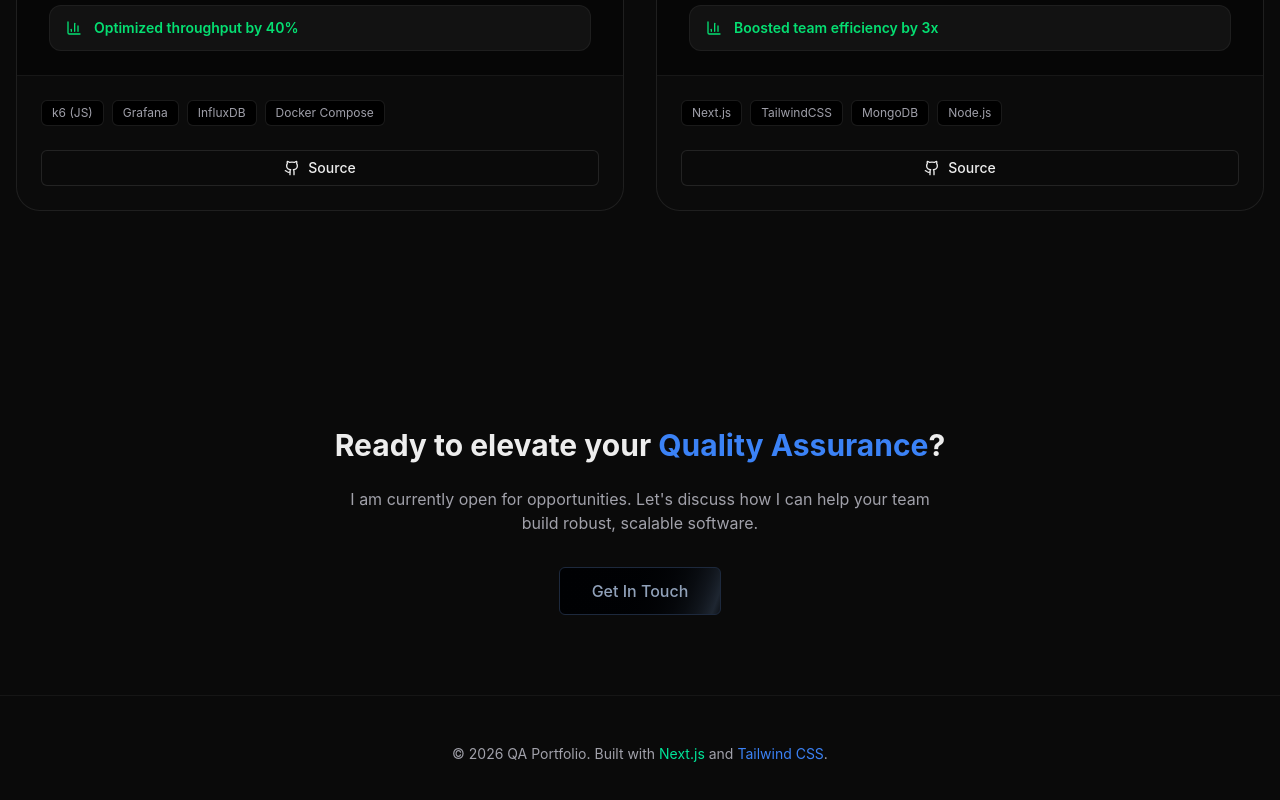
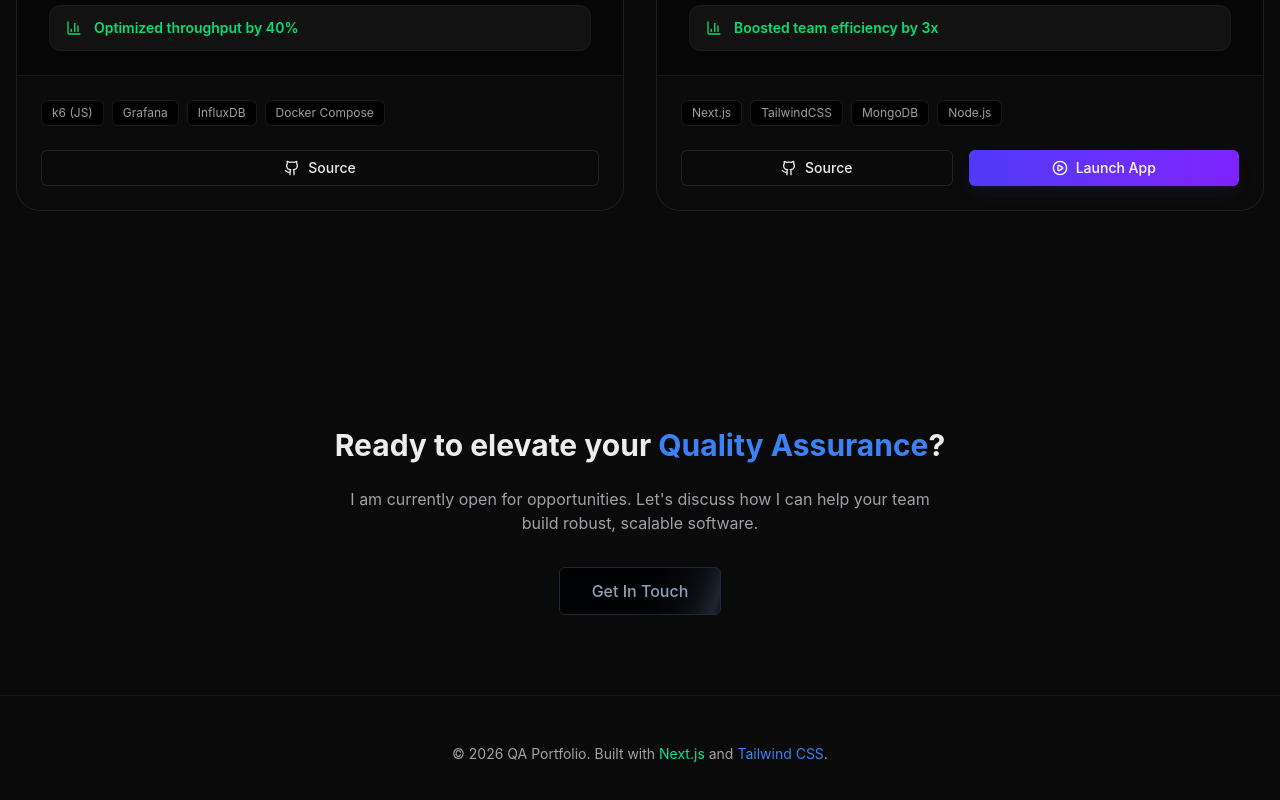
Before and after one commit to tansolo-qa/project-unknow, a Next.js app: page / in a window 1280 px wide. Shown: the part 4226-5026 px from the top of the page. Built offline with nearby package versions, Linux system fonts and the light colour scheme.

Commit message:
feat: Add Projects component to display a portfolio and configure concurrent development for linked projects.

```diff
--- a/package.json
+++ b/package.json
@@ -3,7 +3,9 @@
   "version": "0.1.0",
   "private": true,
   "scripts": {
-    "dev": "next dev",
+    "dev": "concurrently -n \"PORTFOLIO,TDM\" -c \"bgBlue.bold,bgMagenta.bold\" \"npm run dev:portfolio\" \"npm run dev:tdm\"",
+    "dev:portfolio": "next dev",
+    "dev:tdm": "npm run dev --prefix projects/test-data-manager -- -p 3001",
     "build": "next build",
     "start": "next start",
     "lint": "eslint",
@@ -28,6 +30,7 @@
     "@types/react": "^19",
     "@types/react-dom": "^19",
     "babel-plugin-react-compiler": "1.0.0",
+    "concurrently": "^9.2.1",
     "eslint": "^9",
     "eslint-config-next": "16.1.3",
     "tailwindcss": "^4",
--- a/src/components/Projects.tsx
+++ b/src/components/Projects.tsx
@@ -67,7 +67,8 @@ const projects = [
         ],
         metrics: "Boosted team efficiency by 3x",
         icon: Database,
-        sourceUrl: "https://github.com/tansolo-qa/project-unknow/tree/master/projects/test-data-manager"
+        sourceUrl: "https://github.com/tansolo-qa/project-unknow/tree/master/projects/test-data-manager",
+        demoUrl: "http://localhost:3001"
     }
 ]
 
@@ -83,7 +84,8 @@ export function Projects() {
 
             <div className="grid grid-cols-1 gap-8 md:grid-cols-2">
                 {projects.map((project, idx) => {
-                    const Icon = project.icon
+                    // eslint-disable-next-line @typescript-eslint/no-explicit-any
+                    const Icon = project.icon as any
                     return (
                         <div key={idx} className="group relative flex flex-col rounded-3xl border border-white/10 bg-black/40 overflow-hidden hover:border-primary/50 transition-all duration-300">
 
@@ -147,6 +149,17 @@ export function Projects() {
                                         <Github className="w-4 h-4" /> Source
                                     </Button>
 
+                                    {/* @ts-expect-error - demoUrl is strictly optional and not typed in array yet */}
+                                    {project.demoUrl && (
+                                        <Button
+                                            size="sm"
+                                            className="w-full gap-2 bg-gradient-to-r from-indigo-600 to-violet-600 hover:from-indigo-500 hover:to-violet-500 text-white border-none shadow-lg shadow-indigo-900/20"
+                                            onClick={() => window.open(project.demoUrl, '_blank')}
+                                        >
+                                            <PlayCircle className="w-4 h-4" /> Launch App
+                                        </Button>
+                                    )}
+
                                 </div>
                             </div>
                         </div>
```
Also changed, not shown: 1 other file (tests, documents, lock files or other folders).
